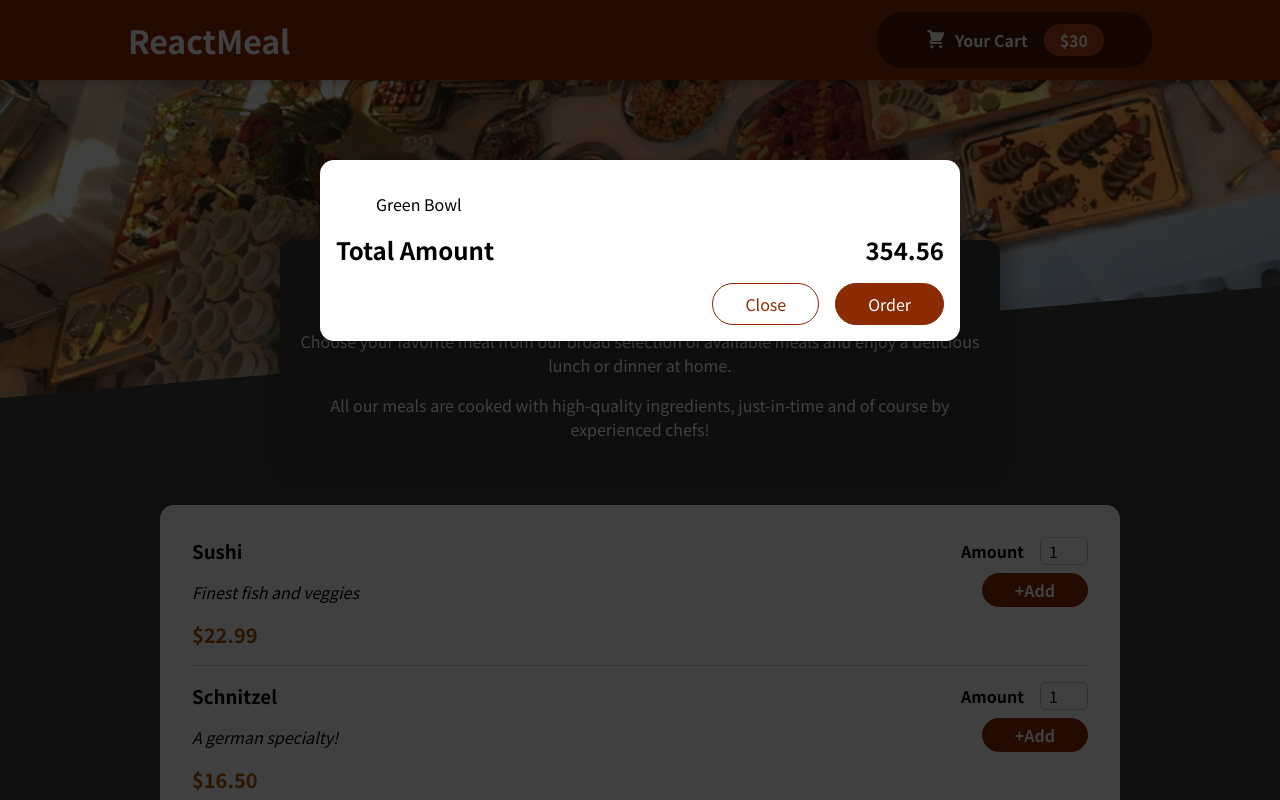
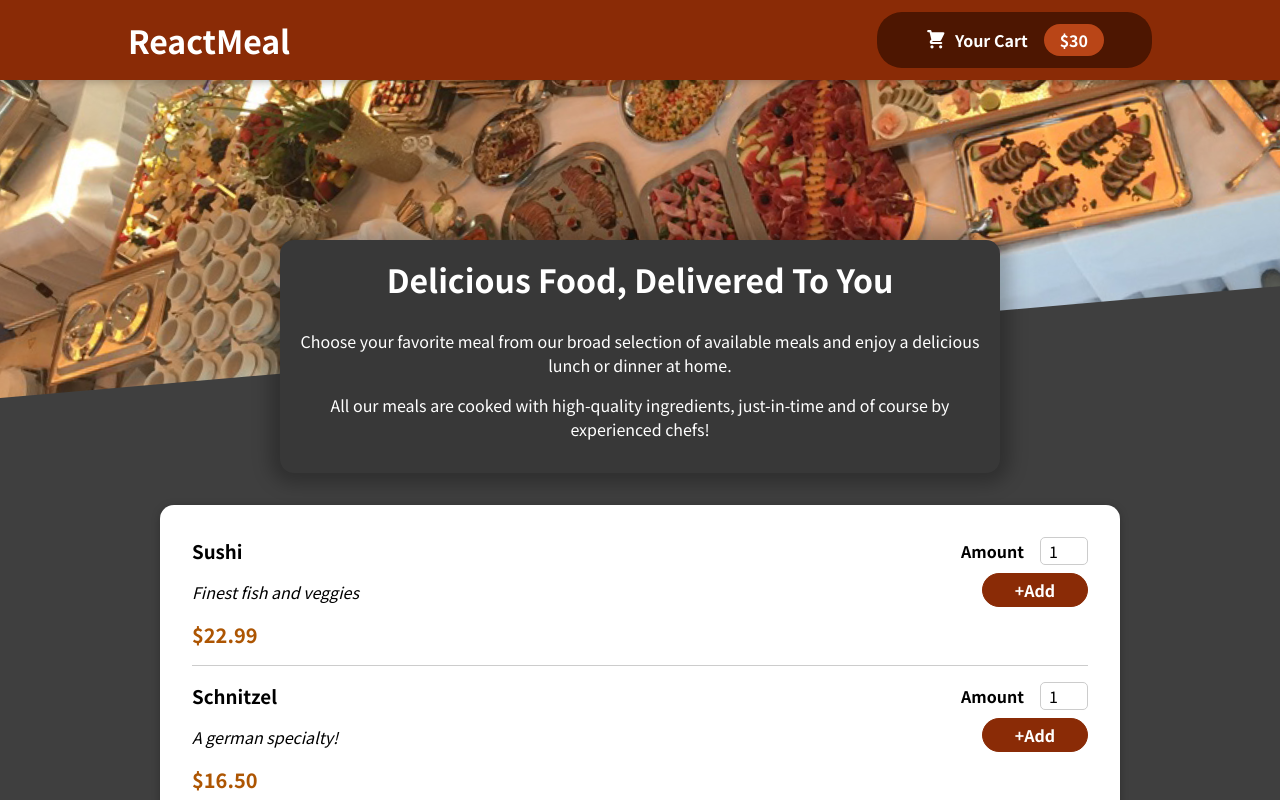
Before and after one commit to Ngatyah/Kungumaitu, a React (Create React App) app: page / in a window 1280 px wide. Shown: the top 800 px of the page. Built offline with nearby package versions, Linux system fonts and the light colour scheme.

Commit message:
art context

```diff
--- a/src/App.js
+++ b/src/App.js
@@ -1,13 +1,23 @@
-import React, { Fragment } from 'react';
+import React, { Fragment, useState } from 'react';
 import Cart from './components/Cart/Cart';
 import Header from "./components/Layouts/Header";
 import Meals from './components/Meals/Meals';
 
 function App() {
+  const [cartIsShown, setCartIsShown] = useState(false);
+
+  const showCartHandler = () => {
+    setCartIsShown(true)
+  }
+
+  const hideCartHandler = () => {
+    setCartIsShown(false)
+  }
+
   return (
     <Fragment>
-      <Cart />
-      <Header />
+      {cartIsShown && <Cart onHideCart={hideCartHandler} />}
+      <Header onShowCart={showCartHandler} />
       <main>
         <Meals />
       </main>
--- a/src/components/Cart/Cart.js
+++ b/src/components/Cart/Cart.js
@@ -9,14 +9,14 @@
         amount: 3,
         price: 18.99,
     }].map(item => <li className={classes['cart-items']}>{item.name}</li>)}</ul>
-    return <Modal>
+    return <Modal onclose={props.onHideCart}>
         {cartItems}
         <div className={classes.total}>
             <span>Total Amount</span>
             <span>354.56</span>
         </div>
         <div className={classes.actions}>
-            <button className={classes['button--alt']}>Close</button>
+            <button className={classes['button--alt']} onClick={props.onHideCart}>Close</button>
             <button className={classes.button}>Order </button>
         </div>
     </Modal>
--- a/src/components/Layouts/Header.js
+++ b/src/components/Layouts/Header.js
@@ -7,7 +7,7 @@
     return <Fragment>
         <header className={classes.header}>
             <h1>ReactMeal</h1>
-            <HeaderCartButton />
+            <HeaderCartButton onClick={props.onShowCart} />
         </header>
         <div className={classes['main-image']}>
             <img src={mealImage} alt='A table full of delicious food!' />
--- a/src/components/Layouts/HeaderCartButton.js
+++ b/src/components/Layouts/HeaderCartButton.js
@@ -1,7 +1,7 @@
 import CartIcon from '../Cart/CartIcon';
 import classes from './HeaderCartButton.module.css';
 const HeaderCartButton = props => {
-    return <button className={classes.button}>
+    return <button className={classes.button} onClick={props.onClick}>
         <span className={classes.icon}>
             <CartIcon />
         </span>
--- a/src/components/UI/Modal.js
+++ b/src/components/UI/Modal.js
@@ -3,7 +3,7 @@
 import classes from './Modal.module.css';
 
 const Backdrop = props => {
-    return <div className={classes.backdrop} />
+    return <div className={classes.backdrop} onClick={props.onclose} />
 
 };
 
@@ -19,7 +19,7 @@
     return <Fragment>
         {/* <Backdrop />
         <ModalOverlay>{props.children}</ModalOverlay>*/}
-        {ReactDom.createPortal(<Backdrop />, portalElement)}
+        {ReactDom.createPortal(<Backdrop onclose={props.onclose} />, portalElement)}
         {ReactDom.createPortal(<ModalOverlay>{props.children}</ModalOverlay>, portalElement)}
     </Fragment>
 
```
Also changed, not shown: 1 other file (tests, documents, lock files or other folders).
